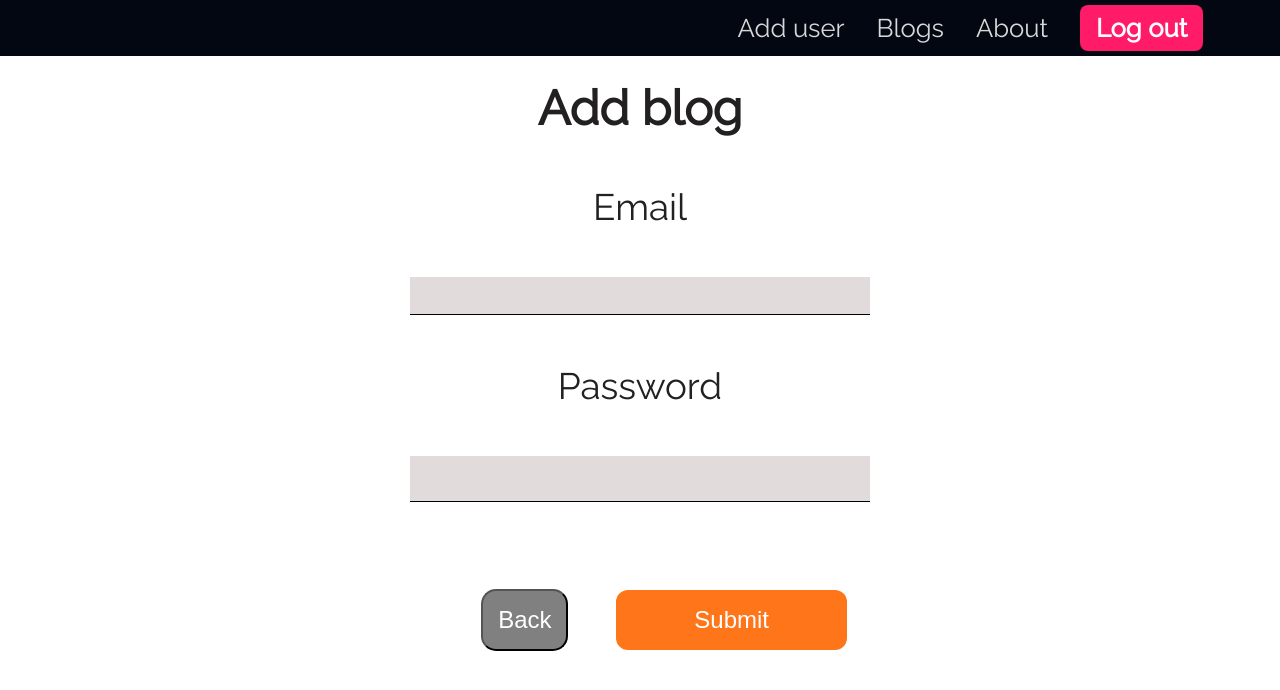
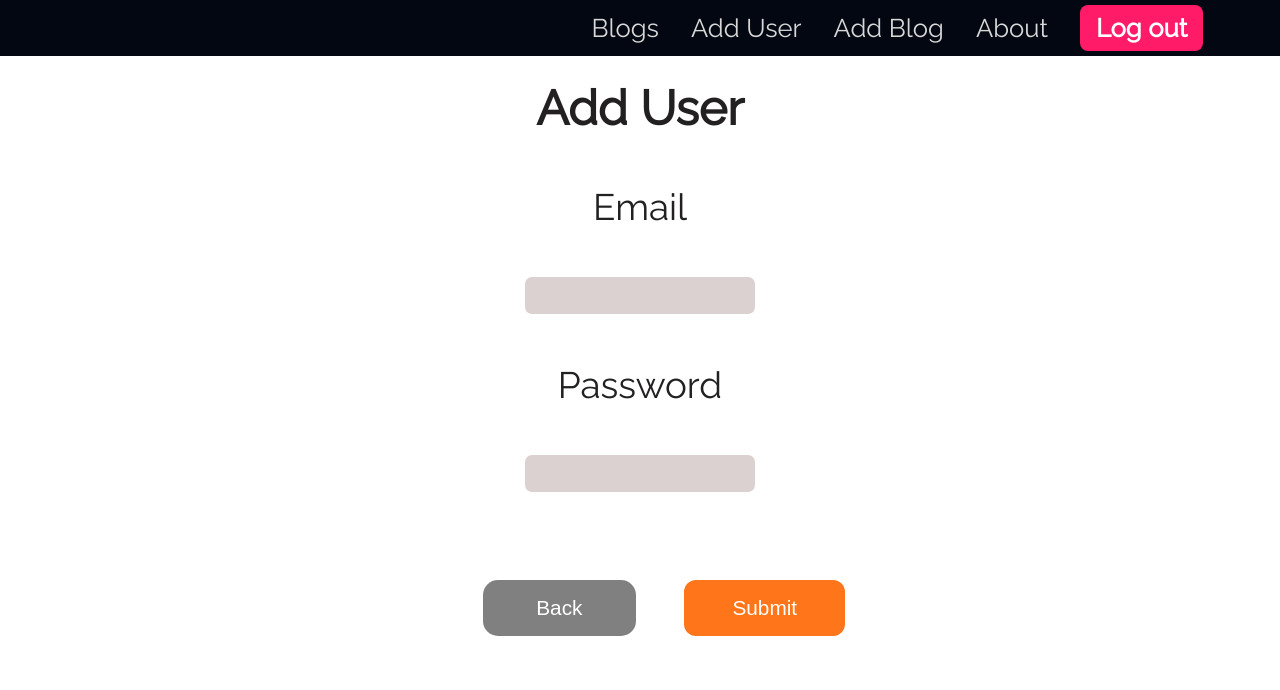
Before and after one commit to sergiornelas/guaostudio, a React (Create React App) app in the folder admin-frontend/: page /addUser in a window 1280 px wide. Shown: the top 690 px of the page. Built offline with nearby package versions, Linux system fonts and the light colour scheme.

Commit message:
little update

```diff
--- a/admin-frontend/src/App.css
+++ b/admin-frontend/src/App.css
@@ -1,5 +1,10 @@
 * {
   box-sizing: border-box;
+}
+
+*:focus{
+  border:2px black solid;
+  outline: none;
 }
 
 body, html {
@@ -32,7 +37,7 @@ ul{
   width: calc(100% - 3rem);
 }
 
-.main-nav__item {
+.main-nav__item{
   display: inline-block;
   margin: 0 1rem;
   font-size: 1.6rem;
@@ -99,13 +104,15 @@ ul{
 }
 
 .btn-grey, .btn-grey-special {
-  padding: 15px;
+  padding: 1rem 2rem;
   background-color: gray;
   color: white;
-  font-size: 1.5rem;
+  font-size: 1.3rem;
   margin: 0 3rem;
   border-radius: 15px;
   cursor: pointer;
+  width: 20%;
+  border: none;
 }
 
 .btn-grey:hover{
@@ -121,15 +128,28 @@ ul{
   background-color: rgb(172, 69, 0);
 }
 
-.input_style{
+.input_style, .input_style_user{
   font-size: 1.1rem;
   width: 60%;
   padding: .5rem;
   border:none;
-  border-bottom: 1.3px black solid;
-  background-color: rgb(226, 219, 219);
+  /* border-bottom: 1.3px black solid; */
+  border-radius: 7px;
+  background-color: rgb(220, 209, 209);
   display: block;
   margin: 0 auto;
+}
+
+.input_style:hover{
+  background-color: rgb(242, 233, 233);
+}
+
+.input_style_user{
+  width: 30%;
+}
+
+.input_style_user:hover{
+  background-color: rgb(242, 233, 233);
 }
 
 .input_style_textArea{
@@ -138,14 +158,17 @@ ul{
   width: 60%;
   padding: .5rem;
   border:none;
+  border-radius: 7px;
   border-bottom: 1.3px black solid;
-  background-color: rgb(226, 219, 219);
+  background-color: rgb(220, 209, 209);
+
   display: block;
   margin: 0 auto;
 }
 
-
-
+.input_style_textArea:hover{
+  background-color: rgb(242, 233, 233);
+}
 
 .center_buttons{
   text-align: center;
@@ -153,9 +176,9 @@ ul{
 }
 
 .input_button{
-  width: 30%;
+  width: 21%;
   margin: 1rem auto;
-  font-size: 1.5rem;
+  font-size: 1.3rem;
   background-color: rgb(255, 117, 25);
   color:rgb(255, 255, 255);
   padding: 1rem 2rem;
@@ -167,5 +190,4 @@ ul{
 
 .input_button:hover{
   background-color: rgb(172, 69, 0);
-  box-shadow: 5px 5px 5px 1px rgb(36, 15, 1);
 }
--- a/admin-frontend/src/components/About.js
+++ b/admin-frontend/src/components/About.js
@@ -1,27 +1,13 @@
 import '../App.css';
 import Navbar from './Navbar';
 import React from 'react';
-import axios from 'axios';
 
 const About = () => {
-  axios.interceptors.request.use(
-    config => {
-      config.headers.authorization = `Bearer ${localStorage.getItem(
-        'accToken',
-      )}`;
-      return config;
-    },
-    error => {
-      return Promise.reject(error);
-    },
-  );
-
   return (
     <div>
       <Navbar />
-      <h1>About</h1>
-
-      <p>
+      <h1 className="title">About</h1>
+      <p className="subtitle">
         Lorem Ipsum is simply dummy text of the printing and typesetting
         industry. Lorem Ipsum has been the industry's standard dummy text ever
         since the 1500s, when an unknown printer took a galley of type and
--- a/admin-frontend/src/components/AddUser.js
+++ b/admin-frontend/src/components/AddUser.js
@@ -31,13 +31,13 @@ const AddUser = (props) => {
     <div className={'container'}>
       <Navbar />
 
-      <h1 className={'title'}>Add blog</h1>
+      <h1 className={'title'}>Add User</h1>
       <form onSubmit={onSubmit.bind(this)}>
         <h4 className={'subtitle'}>Email</h4>
-        <input type="text" name="email" className={"input_style"}/>
+        <input type="text" name="email" className={"input_style_user"}/>
 
         <h4 className={'subtitle'}>Password</h4>
-        <input type="text" name="password" className={"input_style_textArea"}/>
+        <input type="password" name="password" className={"input_style_user"}/>
 
         <div className={'center_buttons'}>
           <Link to="/blogs">
--- a/admin-frontend/src/components/BlogDetails.js
+++ b/admin-frontend/src/components/BlogDetails.js
@@ -49,6 +49,7 @@ export class BlogItem extends Component {
           {this.state.details.content}
         </div>
 
+        <div className="center_buttons">
           <Link to="/blogs">
             <button className="btn-grey">Back</button>
           </Link>
@@ -57,6 +58,7 @@ export class BlogItem extends Component {
             <button className="btn-grey-special">Edit </button>
           </Link>
         </div>
+      </div>
     );
   }
 }
--- a/admin-frontend/src/components/Blogs.js
+++ b/admin-frontend/src/components/Blogs.js
@@ -48,6 +48,10 @@ class Blogs extends Component {
 
         {blogItems}
 
+        <Link to="/addUser" >
+          <button className={blogsCSS.add_user_botton}>Add<div>User</div> </button>
+        </Link>
+
         <Link to="/blogs/add" >
           <button className={blogsCSS.add_blog_botton}>Add<div>Blog</div> </button>
         </Link>
--- a/admin-frontend/src/components/Navbar.js
+++ b/admin-frontend/src/components/Navbar.js
@@ -12,12 +12,17 @@ const Navbar = () => {
       <header className="main-header">
         <nav className="main-nav">
           <ul className="main-nav__items">
-            <li className="main-nav__item">
-              <Link to="/addUser">Add user</Link>
-            </li>
+
             <li className="main-nav__item">
               <Link to="/blogs">Blogs</Link>
             </li>
+            <li className="main-nav__item">
+              <Link to="/addUser">Add User</Link>
+            </li>
+            <li className="main-nav__item">
+              <Link to="/blogs/add">Add Blog</Link>
+            </li>
+
             <li className="main-nav__item">
               <Link to="/about">About</Link>
             </li>
--- a/admin-frontend/src/styles/blogs.module.css
+++ b/admin-frontend/src/styles/blogs.module.css
@@ -24,7 +24,7 @@
   padding: 1.5rem 3rem;
 }
 
-.add_blog_botton {
+.add_blog_botton, .add_user_botton{
   position: fixed;
   bottom: 0;
   margin-bottom: 4.5rem;
@@ -45,3 +45,13 @@
   background-color: rgb(172, 69, 0);
   box-shadow: 5px 5px 5px 1px rgb(36, 15, 1);
 }
+
+.add_user_botton{
+  background-color: rgb(58, 204, 153);
+  margin-bottom: 14.5rem;
+}
+
+.add_user_botton:hover{
+  background-color: rgb(25, 100, 74);
+  box-shadow: 5px 5px 5px 1px rgb(1, 36, 27);
+}
```
Also changed, not shown: admin-frontend/src/components/Login.js (+8 -4 lines). Lines whose indentation alone changed are shown as unchanged.
